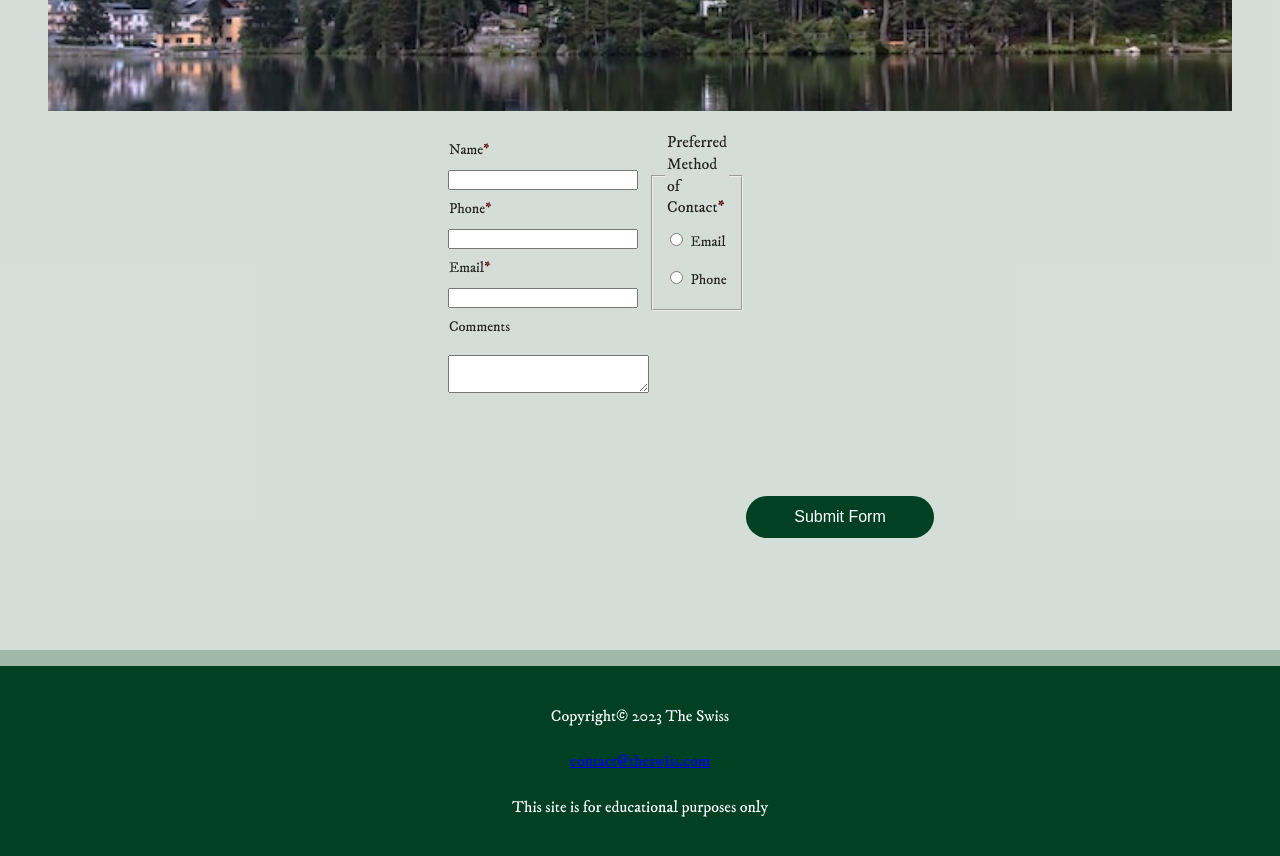
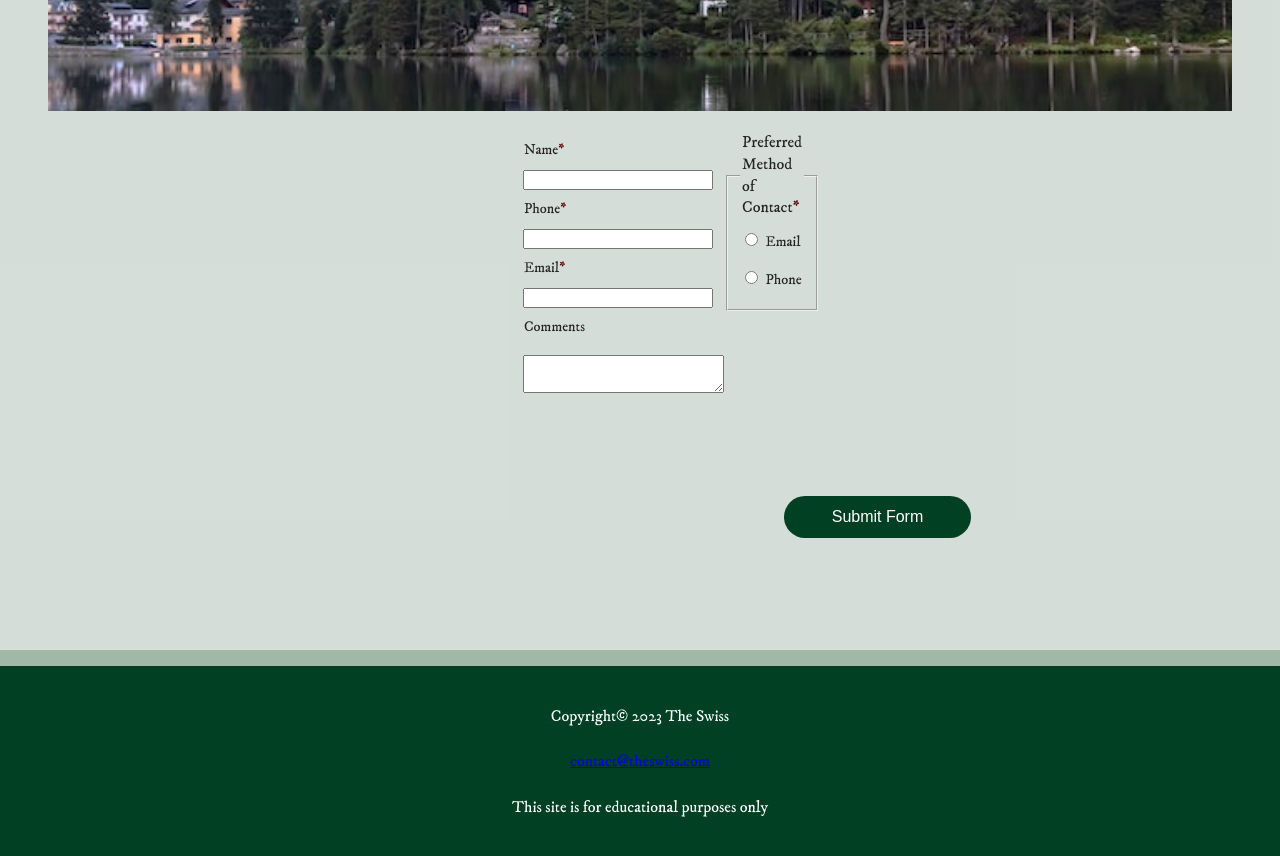
Before and after one commit to tiredgroupie/The-Swiss-resort-website, a plain HTML site: page contact.html in a window 1280 px wide. Shown: the part 1260-2116 px from the top of the page. Drawn offline with nearby package versions, Linux system fonts and the light colour scheme.

Commit message:
updated the style css
updated the style css for the form

```diff
--- a/styles.css
+++ b/styles.css
@@ -113,7 +113,7 @@ p{
 #grid-form{
      display: grid;
     grid-template-columns: 2fr 1fr 4fr 4fr;
-    padding-left: 400px;
+    padding-left: 475px;
 }
 
 form{
```
